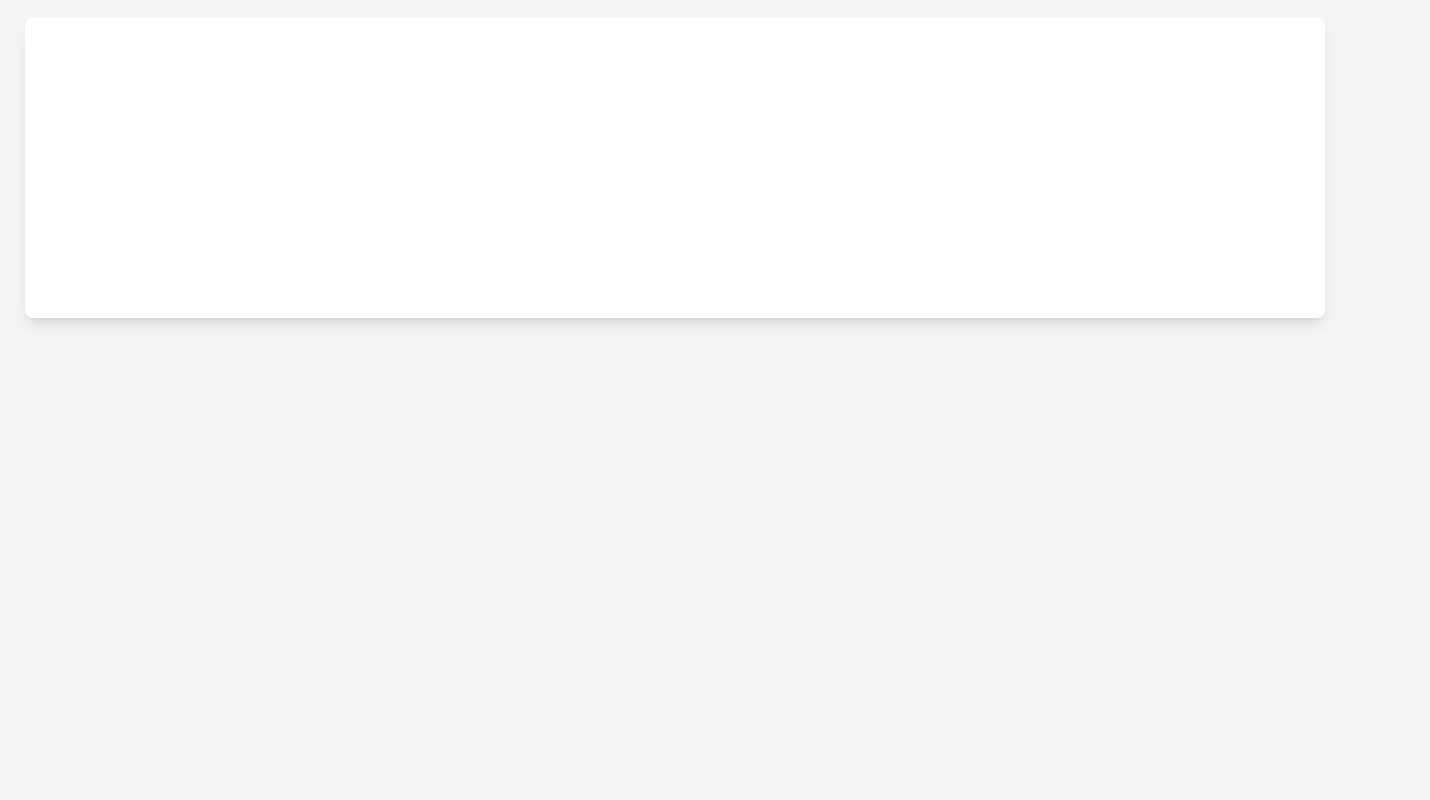
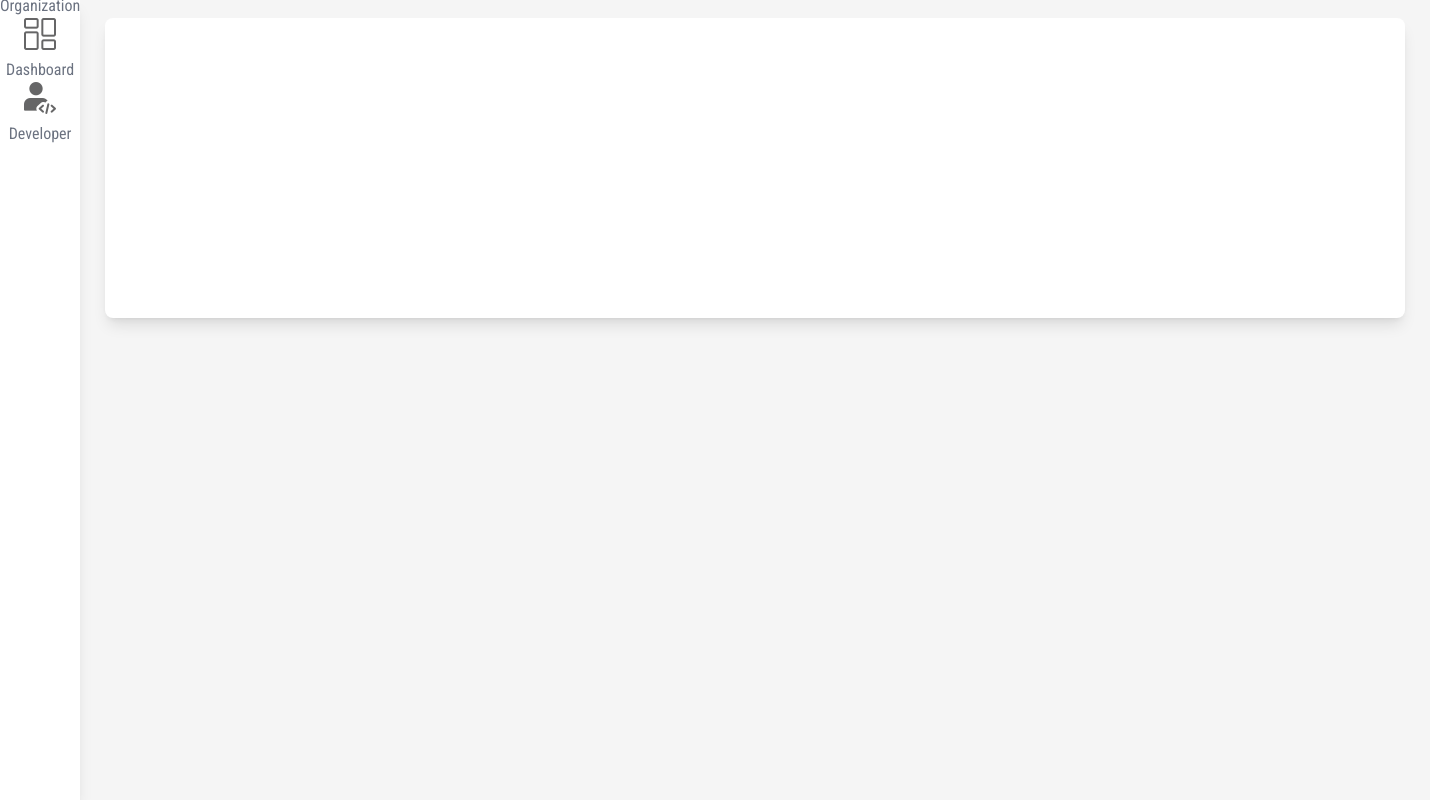
Before and after one commit to YosepEChristo/Devrum, a Next.js app: page /dashboard in a window 1280 px wide. Shown: the whole page, 1430 px wide, since content can reach past the window. Built offline with nearby package versions, Linux system fonts and the light colour scheme.

Commit message:
Initial Commit

```diff
--- a/src/components/elements/navbar/navBar.tsx
+++ b/src/components/elements/navbar/navBar.tsx
@@ -1,5 +1,55 @@
-export default function NavBar() {
+
+import { useState } from 'react';
+
+const Navbar = () => {
+  const [activeIndex, setActiveIndex] = useState<number | null>(null);
+
+  const handleClick = (index: number) => {
+    setActiveIndex(index);
+  };
+
+  const navOptions = [
+    {
+      id: 0,
+      text: "Organization",
+      defaultImg: "/assets/navbar/organization_grey.png",
+      activeImg: "/assets/navbar/organization.png",
+    },
+    {
+      id: 1,
+      text: "Dashboard",
+      defaultImg: "/assets/navbar/dashboard_grey.png",
+      activeImg: "/assets/navbar/dashboard.png",
+    },
+    {
+      id: 2,
+      text: "Developer",
+      defaultImg: "/assets/navbar/developer_grey.png",
+      activeImg: "/assets/navbar/developer.png",
+    },
+  ];
   return (
-    <div className="flex flex-col w-[220px] h-screen bg-white shadow-lg"></div>
+    <div className="flex flex-col w-[220px] h-screen bg-white shadow-lg">
+      <nav className="flex flex-col items-center justify-center h-[100px]">
+        {navOptions.map((option, index) => (
+        <button
+          key={option.id}
+          className={`flex flex-col items-center focus:outline-none ${
+            activeIndex === index ? 'text-green-500' : 'text-gray-500'
+          }`}
+          onClick={() => handleClick(index)}
+        >
+          <img
+            src={activeIndex === index ? option.activeImg : option.defaultImg}
+            alt={option.text}
+            className="h-8 w-8 mb-2"
+          />
+          <span>{option.text}</span>
+        </button>
+      ))}
+    </nav>
+    </div>
   );
 }
+
+export default Navbar;
```
